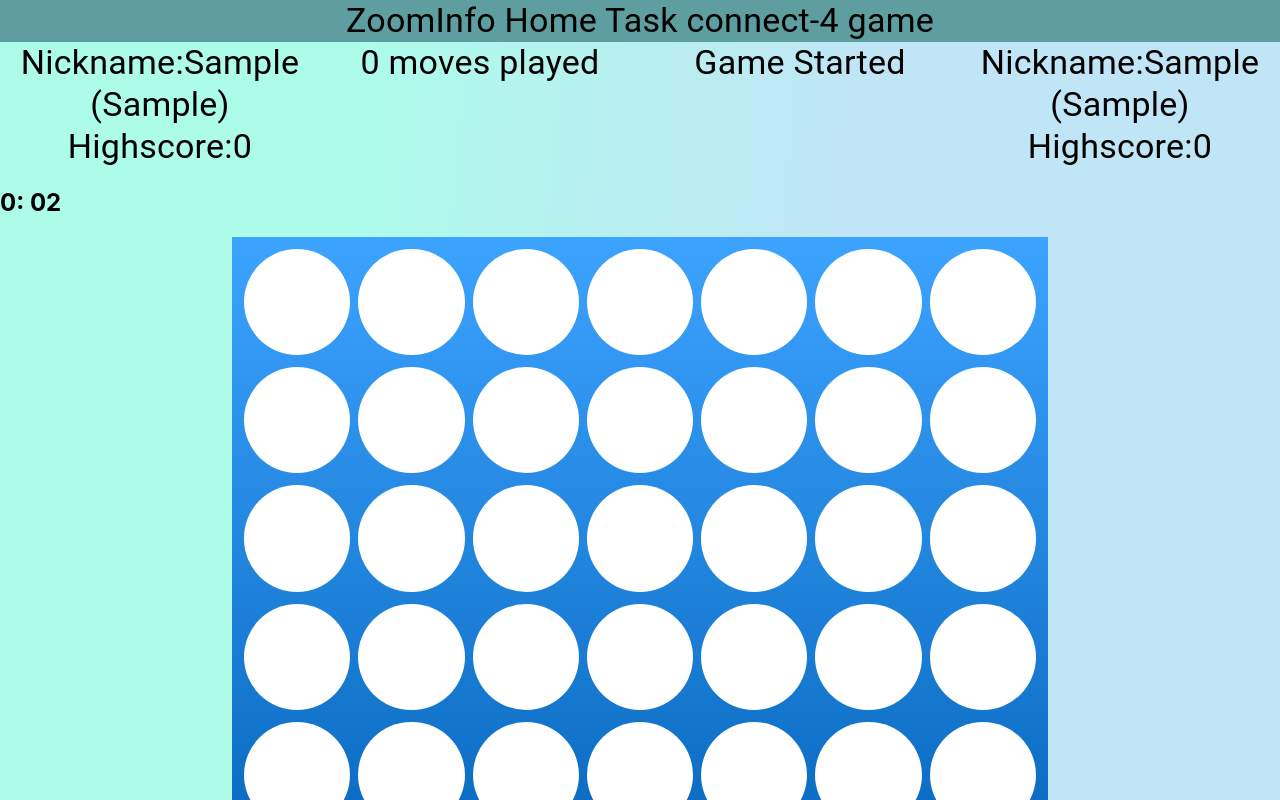
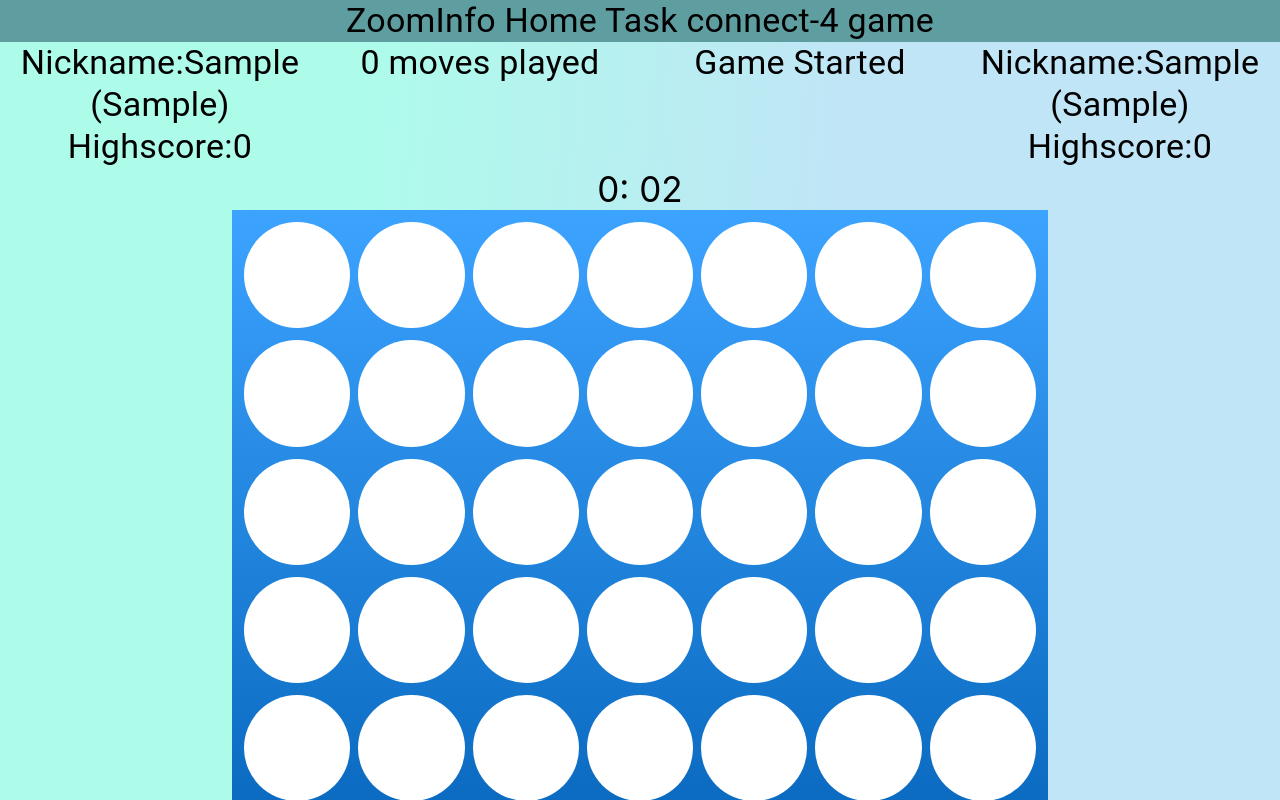
Before and after one commit to MichaelBabushkin/home_task_4_in, a React (Create React App) app: page / in a window 1280 px wide. Both pictures are taken after typing "Sample", "Sample", "Sample", "Sample" into the empty fields and a click on the button "LETS START". Shown: the top 800 px of the page. Built offline with nearby package versions, Linux system fonts and the light colour scheme.

Commit message:
added style for timer

```diff
--- a/src/components/Style.tsx
+++ b/src/components/Style.tsx
@@ -61,6 +61,10 @@
     playerDataFields:{
         display: "flex",
         flexDirection: "row",
+    },
+    timer:{
+        textAlign: "center",
+        fontSize:"35px",
     }
 }))
 
--- a/src/components/Timer.tsx
+++ b/src/components/Timer.tsx
@@ -1,4 +1,5 @@
 import React, { useState, useEffect } from 'react';
+import useStyles from "./Style";
 
 interface TimerState {
     time: number,
@@ -13,6 +14,7 @@
 
 
 const Timer: React.FC<TimerProps> = ({ time }) => {
+    const classes = useStyles();
     const [timer, setTimer] = useState<TimerState>({
         time,
         minutes: Math.floor((time + 1) / 60),
@@ -36,8 +38,9 @@
 
 
     return (
-        <h2>{`${timer.minutes}: ${timer.seconds < 10 ? `0${timer.seconds}` : timer.seconds
-            }`}</h2>
+        <div className={classes.timer}>
+            {`${timer.minutes}: ${timer.seconds < 10 ? `0${timer.seconds}` : timer.seconds }`}
+        </div>
     );
 };
 
```
